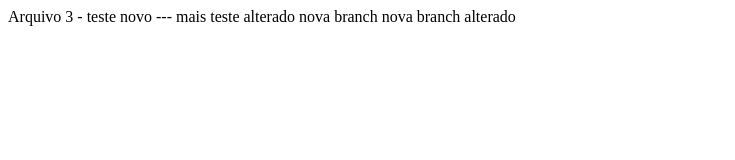
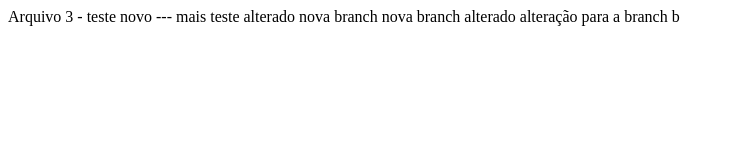
Before and after one commit to nandorsilva/meu-projeto-versionado, a plain HTML site: page index.html in a window 1280 px wide. Shown: the whole page, without its empty margins (0-735 px from the left). Drawn offline with Linux system fonts and the light colour scheme.

Commit message:
Update index.html

```diff
--- a/index.html
+++ b/index.html
@@ -8,6 +8,8 @@
   </span>
 
   alterado
+
+  alteração para a branch b
 </body>
 
 </html>
```
